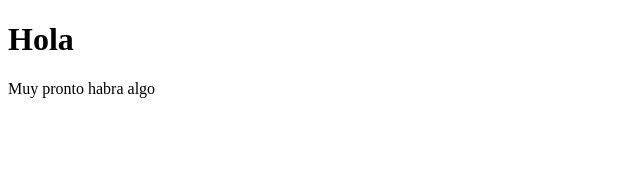
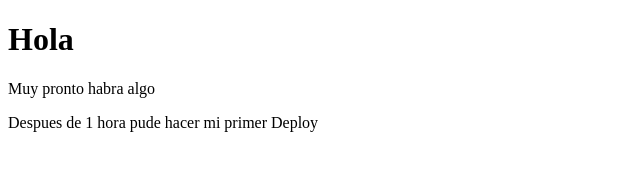
Before and after one commit to TonyLuque/prueba_ci_cd_tj, a website: page index.html in a window 1280 px wide. Shown: the whole page, without its empty margins (0-640 px from the left). Drawn offline with Linux system fonts and the light colour scheme.

Commit message:
[ADD] cambio html, prueba deploy

```diff
--- a/index.html
+++ b/index.html
@@ -8,5 +8,6 @@
 <body>
     <h1>Hola</h1>
     <p>Muy pronto habra algo</p>
+    <p>Despues de 1 hora pude hacer mi primer Deploy</p>
 </body>
 </html>
```
